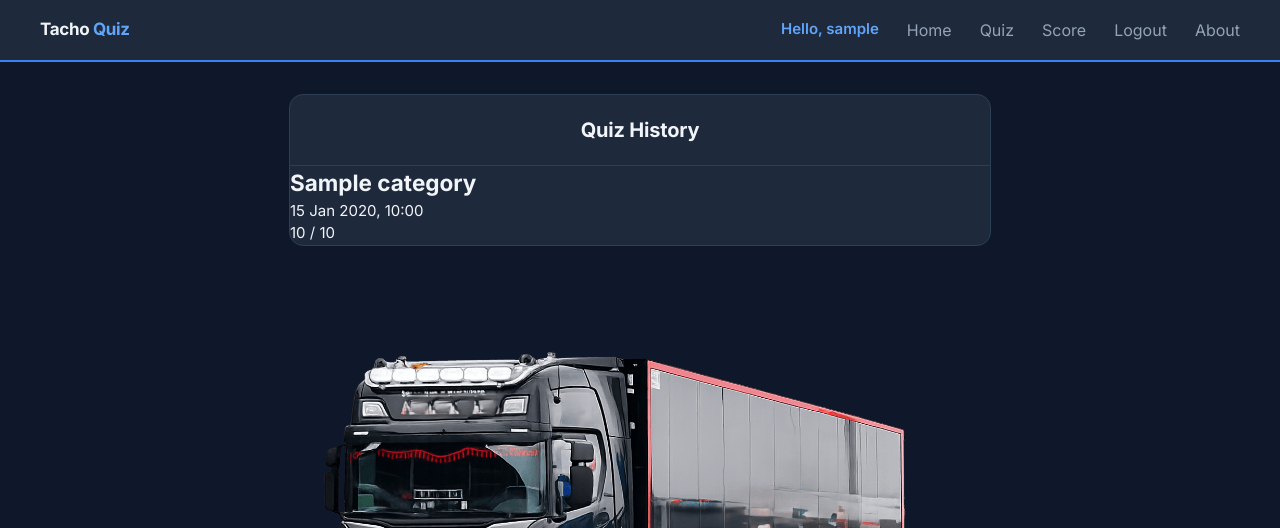
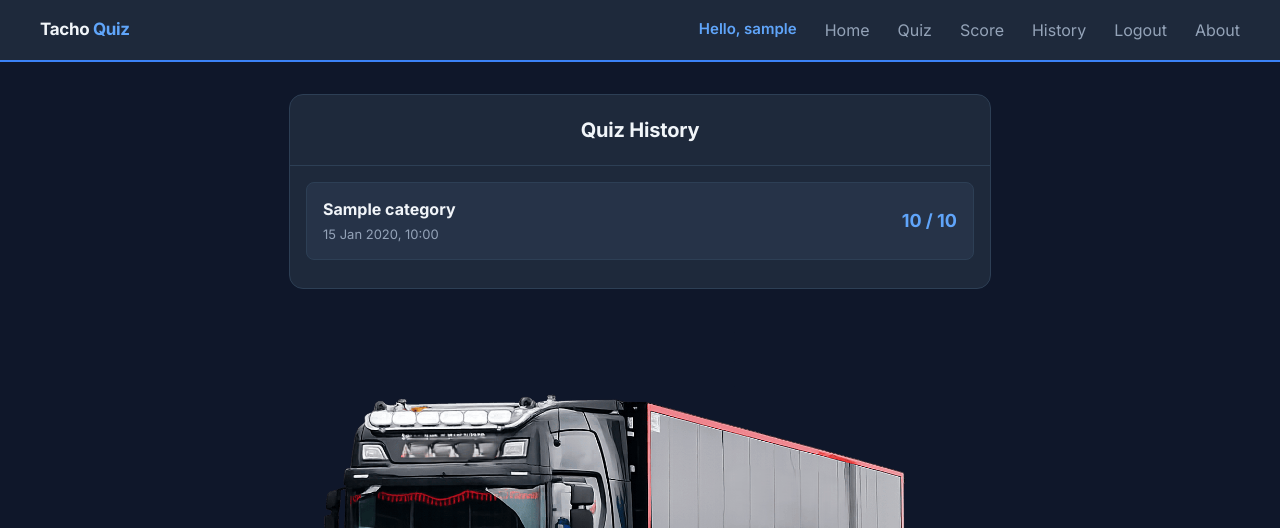
Before and after one commit to 11florin/tachoquiz-backend-django, a Django app: page /history/ in a window 1280 px wide. Shown: the top 528 px of the page. Run offline with Django 5.2, Linux system fonts and the light colour scheme; a user stored in the database is signed in; tables that the repository leaves empty hold one stand-in row (values such as "Sample post"); some libraries are stand-ins or nearby versions.

Commit message:
Add quiz history navigation and styling

```diff
--- a/quiz/static/quiz/css/style.css
+++ b/quiz/static/quiz/css/style.css
@@ -933,6 +933,53 @@ a.action-btn {
   transition: width 0.8s ease;
 }
 
+/* Quiz History */
+.history-list {
+  padding: 16px;
+}
+
+.history-item {
+  display: flex;
+  justify-content: space-between;
+  align-items: center;
+  gap: 16px;
+  padding: 14px 16px;
+  margin-bottom: 12px;
+  background: var(--color-surface-raised);
+  border: 1px solid var(--color-border);
+  border-radius: var(--radius);
+}
+
+.history-main h2 {
+  margin: 0 0 4px;
+  font-size: 16px;
+  color: var(--color-text);
+}
+
+.history-date {
+  margin: 0;
+  font-size: 13px;
+  color: var(--color-text-muted);
+}
+
+.history-score {
+  flex-shrink: 0;
+  font-size: 18px;
+  font-weight: 700;
+  color: var(--color-primary);
+}
+
+@media (max-width: 480px) {
+  .history-item {
+    align-items: flex-start;
+    flex-direction: column;
+  }
+
+  .history-score {
+    font-size: 16px;
+  }
+}
+
 /* login */
 .login-section {
   width: 100%;
--- a/tachoquiz/templates/tachoquiz/base.html
+++ b/tachoquiz/templates/tachoquiz/base.html
@@ -116,6 +116,7 @@
                     <li><a href="{% url 'home' %}">Home</a></li>
                     <li><a href="{% url 'categories' %}">Quiz</a></li>
                     <li><a href="{% url 'score' %}">Score</a></li>
+                    <li><a href="{% url 'quiz-history' %}">History</a></li>
                     <li><a href="{% url 'logout' %}">Logout</a></li>
                 {% else %}
                     <li><a href="{% url 'home' %}">Home</a></li>
```
